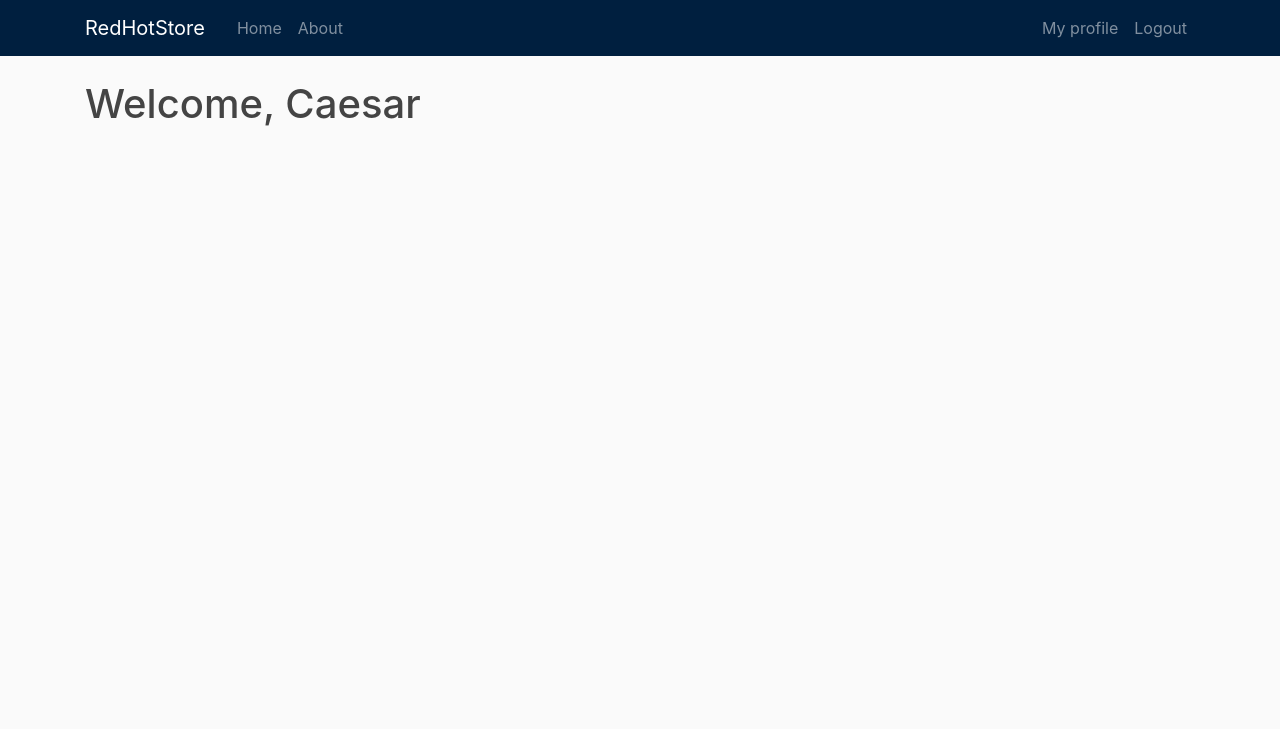
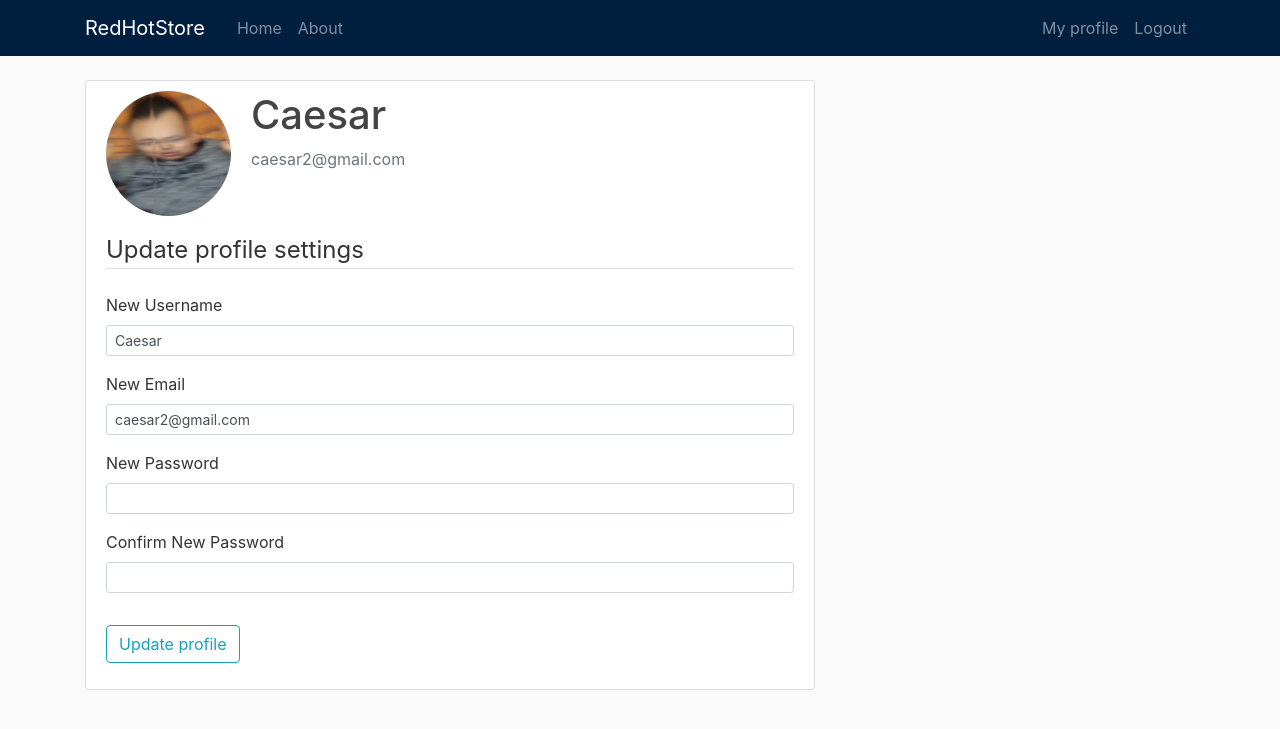
Before and after one commit to vladek1934/FlaskSite, a Flask app: page /profile in a window 1280 px wide. Shown: the top 729 px of the page. Run offline with Flask 2, Linux system fonts and the light colour scheme; a user stored in the database is signed in; some libraries are stand-ins or nearby versions.

Commit message:
Added the ability to change profile settings

```diff
--- a/FlaskSite/forms.py
+++ b/FlaskSite/forms.py
@@ -1,7 +1,8 @@
 from flask_wtf import FlaskForm
 from wtforms import StringField, PasswordField, SubmitField, BooleanField
-from wtforms.validators import DataRequired, Length, EqualTo, ValidationError,Email
+from wtforms.validators import DataRequired, Length, EqualTo, ValidationError, Email
 from FlaskSite.models import User
+from flask_login import current_user
 
 
 class RegForm(FlaskForm):
@@ -29,3 +30,23 @@ class LoginForm(FlaskForm):
     password = PasswordField('Password', validators=[DataRequired()])
     rememberpass = BooleanField('Remember password')
     submit = SubmitField('Sign in')
+
+
+class AlterAccountForm(FlaskForm):
+    username = StringField('New Username', validators=[DataRequired(), Length(min=2, max=20)])
+    email = StringField('New Email', validators=[DataRequired(), Email()])
+    password = PasswordField('New Password', validators=[DataRequired()])
+    confirm_password = PasswordField('Confirm New Password', validators=[DataRequired(), EqualTo('password')])
+    submit = SubmitField('Update profile')
+
+    def validate_username(self, username):
+        if username.data != current_user.username:
+            user = User.query.filter_by(username=username.data).first()
+            if user:
+                raise ValidationError('The username is already taken')
+
+    def validate_email(self, email):
+        if email.data != current_user.email:
+            user = User.query.filter_by(username=email.data).first()
+            if user:
+                raise ValidationError('The email is already taken')
--- a/FlaskSite/routes.py
+++ b/FlaskSite/routes.py
@@ -1,5 +1,5 @@
 from flask import render_template, flash, url_for, redirect, request
-from FlaskSite.forms import RegForm, LoginForm
+from FlaskSite.forms import RegForm, LoginForm, AlterAccountForm
 from FlaskSite.models import User, Post
 from FlaskSite import app, database, bcrypt
 from flask_login import login_user, logout_user, current_user, login_required
@@ -69,7 +69,19 @@ def logout():
     return redirect(url_for('home'))
 
 
-@app.route('/profile')
+@app.route('/profile', methods=['GET', 'POST'])
 @login_required
 def profile():
-    return render_template('profile.html', title='Profile')
+    prof_form = AlterAccountForm()
+    if prof_form.validate_on_submit():
+        current_user.username = prof_form.username.data
+        current_user.email = prof_form.email.data
+        current_user.password = bcrypt.generate_password_hash(prof_form.password.data).decode('utf-8')
+        database.session.commit()
+        flash('The update is successful', 'success')
+        return redirect(url_for('profile'))
+    elif request.method == 'GET':
+        prof_form.username.data = current_user.username
+        prof_form.email.data = current_user.email
+    image = url_for('static', filename='profile_photos/' + current_user.image_file)
+    return render_template('profile.html', title='Profile', image_file=image, form=prof_form)
--- a/FlaskSite/templates/login.html
+++ b/FlaskSite/templates/login.html
@@ -1,7 +1,7 @@
 {% extends "base.html" %}
 
 {% block content %}
-    <div class="content-selection">
+    <div class="content-section">
         <form method="POST" action="">
             {{ form.hidden_tag() }}
             <fieldset class="form-group">
--- a/FlaskSite/templates/profile.html
+++ b/FlaskSite/templates/profile.html
@@ -1,5 +1,87 @@
 {% extends "base.html" %}
 
 {% block content %}
-    <h1>Welcome, {{ current_user.username }}</h1>
+    <div class="content-section">
+        <div class="media">
+            <img class="rounded-circle account-img" src={{ image_file }}>
+            <div class="media-body">
+                <h2 class="account-heading">{{ current_user.username }}</h2>
+                <p class="text-secondary">{{ current_user.email }}</p>
+            </div>
+        </div>
+        <form method="POST" action="">
+            {{ form.hidden_tag() }}
+            <fieldset class="form-group">
+
+                <legend class="border-bottom mb-4">Update profile settings</legend>
+
+                <div class="form-group">
+                    {{ form.username.label(class = "form-control-label") }}
+
+                    {% if form.username.errors %}
+                        {{ form.username(class = "form-control form-control-sm is-invalid") }}
+                        <div class="invalid-feedback">
+                            {% for error in form.username.errors %}
+                                <span>{{ error }}</span>
+                            {% endfor %}
+                        </div>
+                    {% else %}
+                        {{ form.username(class = "form-control form-control-sm") }}
+                    {% endif %}
+                </div>
+
+
+                <div class="form-group">
+                    {{ form.email.label(class = "form-control-label") }}
+                    {% if form.email.errors %}
+                        {{ form.email(class = "form-control form-control-sm is-invalid") }}
+                        <div class="invalid-feedback">
+                            {% for error in form.email.errors %}
+                                <span>{{ error }}</span>
+                            {% endfor %}
+                        </div>
+                    {% else %}
+                        {{ form.email(class = "form-control form-control-sm") }}
+                    {% endif %}
+                </div>
+
+
+                <div class="form-group">
+                    {{ form.password.label(class = "form-control-label") }}
+                    {% if form.password.errors %}
+                        {{ form.password(class = "form-control form-control-sm is-invalid") }}
+                        <div class="invalid-feedback">
+                            {% for error in form.password.errors %}
+                                <span>{{ error }}</span>
+                            {% endfor %}
+                        </div>
+                    {% else %}
+                        {{ form.password(class = "form-control form-control-sm") }}
+                    {% endif %}
+                </div>
+
+
+                <div class="form-group">
+                    {{ form.confirm_password.label(class = "form-control-label") }}
+                    {% if form.confirm_password.errors %}
+                        {{ form.confirm_password(class = "form-control form-control-sm is-invalid") }}
+                        <div class="invalid-feedback">
+                            {% for error in form.confirm_password.errors %}
+                                <span>{{ error }}</span>
+                            {% endfor %}
+                        </div>
+                    {% else %}
+                        {{ form.confirm_password(class = "form-control form-control-sm") }}
+                    {% endif %}
+                </div>
+
+
+            </fieldset>
+            <div class="form-group">
+                {{ form.submit(class="btn btn-outline-info") }}
+            </div>
+        </form>
+
+
+    </div>
 {% endblock content %}
--- a/FlaskSite/templates/register.html
+++ b/FlaskSite/templates/register.html
@@ -1,7 +1,7 @@
 {% extends "base.html" %}
 
 {% block content %}
-    <div class="content-selection">
+    <div class="content-section">
         <form method="POST" action="">
             {{ form.hidden_tag() }}
             <fieldset class="form-group">
```
Also changed, not shown: FlaskSite/site.db, FlaskSite/static/profile_photos/default.jpg (added).
